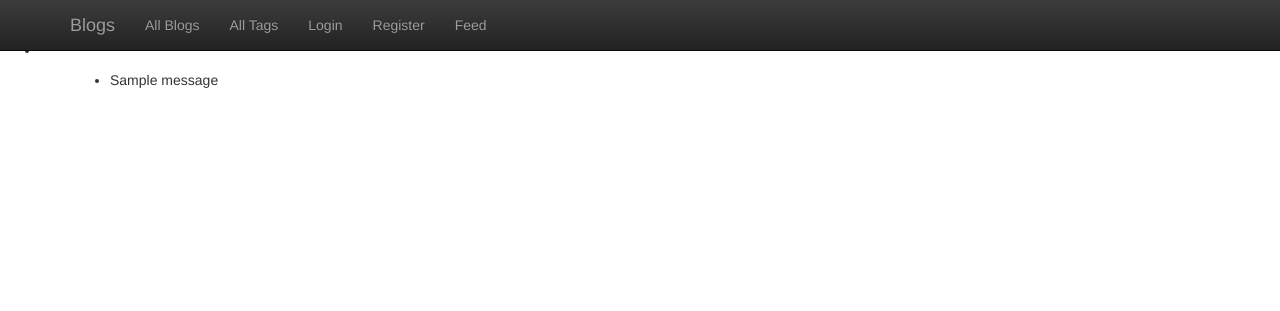
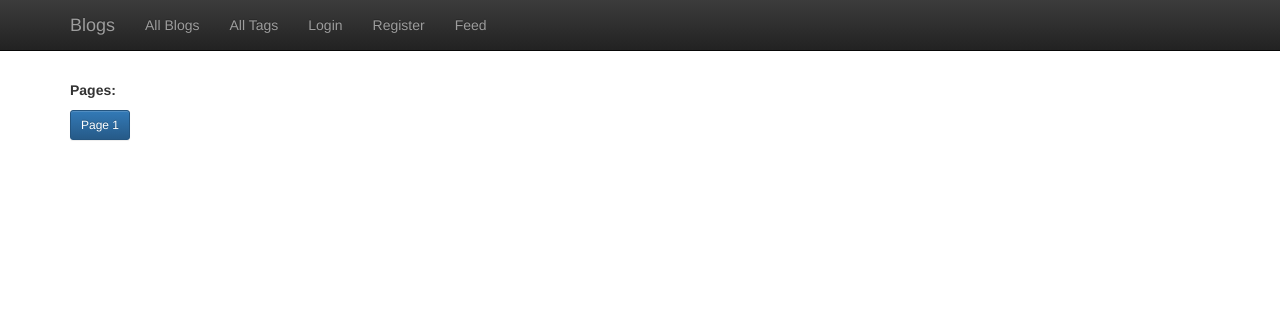
Before and after one commit to ruddra/myblog, a Django app: page / in a window 1280 px wide. Shown: the top 311 px of the page. Run offline with Django 3.2, Linux system fonts and the light colour scheme; tables that the repository leaves empty hold one stand-in row (values such as "Sample post"); one stand-in notice (Sample message) is shown; data that the repository does not hold is empty; some libraries are stand-ins or nearby versions.

Commit message:
+ added pagination + added advanced registration

```diff
--- a/myblog/migrations/__init__.py
+++ b/myblog/migrations/__init__.py
@@ -0,0 +1 @@
+__author__ = 'ruddra'
--- a/myblog/models.py
+++ b/myblog/models.py
@@ -9,13 +9,13 @@ class Tag(models.Model):
     def __str__(self):
         return self.name
 
-
 class MyBlog(models.Model):
     title = models.CharField(max_length=255)
     body = models.CharField(max_length=20000)
     author = models.ForeignKey(User, null=True)
     publishing_date = models.DateTimeField(auto_now_add=True)
     tags = models.ManyToManyField(Tag)
+    slug = models.SlugField()
 
     def __str__(self):
         return self.title
--- a/myblog/views.py
+++ b/myblog/views.py
@@ -15,17 +15,34 @@ from django.utils.decorators import method_decorator
 from django_tables2.utils import A
 
 class TagTable(tables.Table):
+    select = tables.CheckBoxColumn(accessor='pk')
     name = tables.LinkColumn('tag_details', args=[A('pk')])
 
     def render_description(self, **kwargs):
         return mark_safe(kwargs['value'])
     class Meta:
         model= Tag
+        sequence = 'select', 'name', 'description'
+        exclude = {'id'}
         attrs = {"class": "paleblue"}
 
 class BlogListView(ListView):
     model = MyBlog
     template_name = 'blog_list.html'
+
+    def get_context_data(self, **kwargs):
+        context = super().get_context_data(**kwargs)
+        blog_list = context['object_list']
+        page = int(self.request.GET.get('page')) - 1 if self.request.GET.get('page') else None
+        if page and page > 0:
+            context['object_list'] = blog_list[page*6-1: page*6+6]
+        else:
+            context['object_list'] = blog_list[0:6]
+        pagination = list()
+        for i in range(int(blog_list.count() / 6)+1):
+            pagination.append(i+1)
+        context['pagination'] = pagination
+        return context
 
 
 class BlogCreateView(CreateView):
@@ -37,9 +54,10 @@ class BlogCreateView(CreateView):
     def post(self, request, *args, **kwargs):
         form = self.form_class(request.POST)
         if form.is_valid():
-            form.save(commit=True)
-            form.add_author(user=request.user)
-        return super().post(request, *args, **kwargs)
+            form.save_data(user=request.user)
+            return super().form_valid(form)
+        else:
+            return super().form_invalid(form)
 
 
 class TagCreateView(CreateView):
@@ -47,6 +65,8 @@ class TagCreateView(CreateView):
     form_class = TagCreateForm
     template_name = 'create.html'
     success_url = '/tags/'
+
+
 
 
 
--- a/myprojects/settings.py
+++ b/myprojects/settings.py
@@ -10,6 +10,7 @@ https://docs.djangoproject.com/en/1.7/ref/settings/
 
 # Build paths inside the project like this: os.path.join(BASE_DIR, ...)
 import os
+
 BASE_DIR = os.path.dirname(os.path.dirname(__file__))
 
 # Quick-start development settings - unsuitable for production
--- a/myprojects/urls.py
+++ b/myprojects/urls.py
@@ -14,7 +14,7 @@ urlpatterns = patterns('',
     url(r'^blog/create/', login_required(BlogCreateView.as_view()), name='blog_create'),
     url(r'^tag/create/', login_required(TagCreateView.as_view()), name='tag_create'),
     url(r'^json-feed$', JsonResponseView.as_view(), name='json-feed'),
-    url(r'^details/(?P<pk>[0-9]+)/', BlogDetailView.as_view(), name='blog_details'),
+    url(r'^details/(?P<slug>[-_\w]+)/$', BlogDetailView.as_view(), name='blog_details'),
     url(r'^tags/details/(?P<pk>[0-9]+)/', TagDetailView.as_view(), name='tag_details'),
     url(r'^tags/$', TagListView.as_view(), name='tag_list'),
     url(r'^register/$', RegisterUserView.as_view(), name='register_user'),
--- a/templates/base.html
+++ b/templates/base.html
@@ -1,12 +1,5 @@
-<h1></h1>
-<ul>
-    <li></li>
-    <li></li>
-
-</ul>
-
-
-<html lang="en"><head>
+<html lang="en">
+<head>
     <meta charset="utf-8">
     <meta http-equiv="X-UA-Compatible" content="IE=edge">
     <meta name="viewport" content="width=device-width, initial-scale=1">
@@ -15,27 +8,23 @@
     <link rel="icon" href="../../favicon.ico">
 
     <title>My Blogs</title>
-    <style type="text/css"></style></head>
+
+    {% block css %}
+        <link rel="stylesheet" href="{{ STATIC_URL }}django_tables2/themes/paleblue/css/screen.css"/>
+    {% endblock %}
+</head>
 
 <body>
 
 <nav class="navbar navbar-inverse navbar-fixed-top">
     <div class="container">
         <div class="navbar-header">
-{#            <button type="button" class="navbar-toggle collapsed" data-toggle="collapse" data-target="#navbar" aria-expanded="false" aria-controls="navbar">#}
-{#                <span class="sr-only">Toggle navigation</span>#}
-{#                <span class="icon-bar">asd</span>#}
-{#                <span class="icon-bar">asd</span>#}
-{#                <span class="icon-bar">asd</span>#}
-{#            </button>#}
             <a class="navbar-brand" href="{% url 'blog_list' %}">Blogs</a>
         </div>
         <div id="navbar" class="collapse navbar-collapse">
             <ul class="nav navbar-nav">
-
-
                 {% if user.is_authenticated %}
-                    <li> <a href="#"> Welcome {{ user.username }} </a></li>
+                    <li><a href="#"> Welcome {{ user.username }} </a></li>
                     <li><a href="{% url 'blog_create' %}">Create New Post</a></li>
                     <li><a href="{% url 'tag_create' %}">Create New Tag</a></li>
                     <li class=""><a href='{% url 'blog_list' %}'>All Blogs</a></li>
@@ -46,28 +35,31 @@
                     <li><a href="{% url 'tag_list' %}">All Tags</a></li>
                     <li><a href="{% url 'login_user' %}">Login</a></li>
                     <li><a href="{% url 'register_user' %}">Register</a></li>
-
                 {% endif %}
                 <li><a href="{% url 'json-feed' %}">Feed</a></li>
             </ul>
-        </div><!--/.nav-collapse -->
+        </div>
+        <!--/.nav-collapse -->
     </div>
 </nav>
 
+<br/>
+<br/>
+<br/>
 
 <div class="container">
 
     <div class="starter-template">
-        {% if messages %}
-            <ul class="messages">
-                {% for message in messages %}
-                    <li{% if message.tags %} class="{{ message.tags }}"{% endif %}>
-                        {% if message.level == DEFAULT_MESSAGE_LEVELS.ERROR %}Important: {% endif %}
-                        {{ message }}
-                    </li>
-                {% endfor %}
-            </ul>
-        {% endif %}
+        {#        {% if messages %}#}
+        {#            <ul class="messages">#}
+        {#                {% for message in messages %}#}
+        {#                    <li{% if message.tags %} class="{{ message.tags }}"{% endif %}>#}
+        {#                        {% if message.level == DEFAULT_MESSAGE_LEVELS.ERROR %}Important: {% endif %}#}
+        {#                        {{ message }}#}
+        {#                    </li>#}
+        {#                {% endfor %}#}
+        {#            </ul>#}
+        {#        {% endif %}#}
         {#        <h1>Bootstrap starter template</h1>#}
         {#        <p class="lead">Use this document as a way to quickly start any new project.<br> All you get is this text and a mostly barebones HTML document.</p>#}
         {% block content %}
@@ -75,11 +67,12 @@
 
     </div>
 
-</div><!-- /.container -->
+</div>
+<!-- /.container -->
 
 {% block scripts %}
     <script src="//tinymce.cachefly.net/4.1/tinymce.min.js"></script>
-<script>tinymce.init({selector:'textarea'});</script>
+    <script>tinymce.init({selector: 'textarea'});</script>
     <!-- Bootstrap core JavaScript
     ================================================== -->
     <!-- Placed at the end of the document so the pages load faster -->
@@ -95,8 +88,6 @@
 
 {% endblock %}
 
-{% block css %}
-    <link rel="stylesheet" href="{{ STATIC_URL }}django_tables2/themes/paleblue/css/screen.css" />
-{% endblock %}
 
-</body></html>
+</body>
+</html>
--- a/templates/blog_list.html
+++ b/templates/blog_list.html
@@ -1,13 +1,22 @@
 {% extends 'base.html' %}
 {% block content %}
-
+    <div class="row">
+    <div class="row-fluid">
     {% for blog in object_list %}
-        <div class="row-fluid">
     <div class="col-md-4">
         <h3>{{ blog.title }}</h3>
-        <p>{{ blog.body|truncatechars:50 }}</p>
-        <p><a class="btn btn-default" href='{% url 'blog_details' pk=blog.pk %}' role="button">View details »</a></p>
+        <p>{{ blog.body|safe|escape|truncatechars:50 }}</p>
+        <p><a class="btn btn-xs btn-default" href='{% url 'blog_details' slug=blog.slug %}' role="button">View details »</a></p>
     </div>
     {% endfor %}
 </div>
+    </div>
+    </br>
+    <div class="row1">
+    <p><b>Pages:</b></p>
+        {% for item in pagination %}
+            <a class="btn btn-sm btn-primary" href="?page={{ item }}">Page {{ item }}</a>
+        {% endfor %}
+    </div>
+    </div>
 {% endblock %}
```
Also changed, not shown: myprojects/forms.py (+26 -36 lines), myblog/migrations/0001_initial.py. Lines whose indentation alone changed are shown as unchanged.
